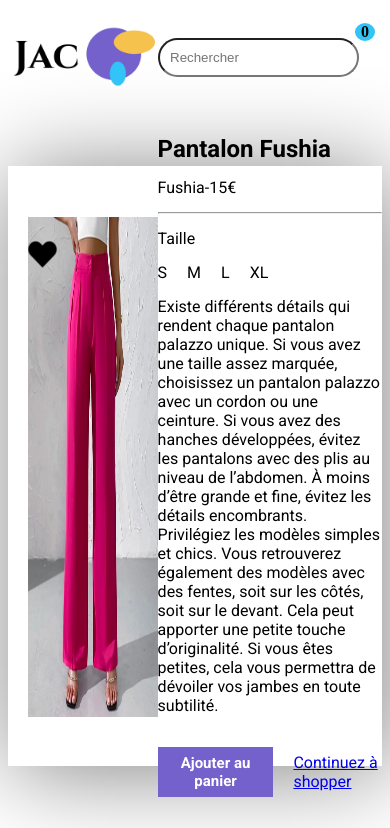
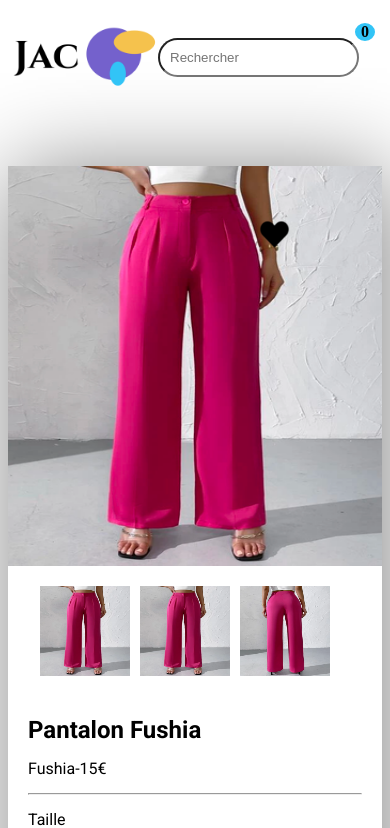
Before and after one commit to AssaNiang/ProjetFinalJAC, an Angular app: page /product/1 in a window 390 px wide. Shown: the top 828 px of the page. Built offline with nearby package versions, Linux system fonts and the light colour scheme.

Commit message:
j'ai fait des modification de design sur les produits recements consultués

```diff
--- a/src/app/components/visited-product/visited-product.component.css
+++ b/src/app/components/visited-product/visited-product.component.css
@@ -45,10 +45,11 @@ h3 {
 }
 
 .description {
-    margin-left: 10px;
+    margin: 10px;
     display: flex;
     gap: 10px;
     flex-direction: column;
+    align-items: center;
     position: relative;
 
 }
--- a/src/app/components/visited-product/visited-product.component.html
+++ b/src/app/components/visited-product/visited-product.component.html
@@ -8,7 +8,7 @@
                 <div class="description">
                     <h3>{{historyProduct.title}}</h3>
                     <p>{{historyProduct.price}}</p>
-                    <button routerLink="/product/{{historyProduct.id}}">Découvrir le produit</button>
+                    <!-- <button routerLink="/product/{{historyProduct.id}}">Découvrir le produit</button> -->
                 </div>
             </article>
 
--- a/src/app/pages/product-details/product-details.component.css
+++ b/src/app/pages/product-details/product-details.component.css
@@ -27,6 +27,7 @@ section{
 
 }
 .containerGlobal{
+    /* width: min(1500px, 100%); */
     display:flex;
     gap:20px;
 }
@@ -70,10 +71,10 @@ section>div{
     display:flex;
 }
 .imgMiniature{
-margin-right: 20px;
-display:flex;
-flex-direction: column;
-gap:10px;
+    margin-right: 20px;
+    display:flex;
+    flex-direction: column;
+    gap:10px;
 }
 .containerImages{
     display:flex;
@@ -88,3 +89,87 @@ button{
     font-size: 15px;
 
 }
+/* je veux entre 1150px et 1380px les minatures soient en bas de l'image principale*/
+@media (min-width:1150px) and (max-width:1380px)  {
+    .containerImages{
+        flex-direction: column-reverse;
+        justify-content: center;
+        margin-top:0px;
+    }
+    .imgMiniature{
+        flex-direction: row;
+        justify-content: center;
+    }
+    img{
+        width:450px;
+        height:400px;
+    }
+    .wishlist{
+        top:51px;
+        right:90px;
+    }
+}
+/* je veux de 681px à 1149px le boc description se retrouve en dessous de l'image et des ses miniature */
+@media (min-width:682px) and (max-width:1149px) {
+    .containerImages{
+        flex-direction: column-reverse;
+        justify-content: center;
+        align-items: center;
+        margin-top:30px;
+        width: 100%;
+    }
+    .imgMiniature{
+        flex-direction: row;
+        justify-content: center;
+    }
+    img{
+        width:450px;
+        height:400px;
+    }
+    .wishlist{
+        top:51px;
+        right:90px;
+    }
+    section{
+        height:105vh;
+    }
+    .containerGlobal{
+        flex-direction: column;
+    }
+  .description{
+    padding: 20px 20px;
+    width:100%;
+  }
+}
+@media (max-width:681px){
+    section{
+        height:120vh;
+    }
+    .containerImages{
+        flex-direction: column-reverse;
+        justify-content: center;
+        align-items: center;
+        margin-top:0px;
+        width: 100%;
+    }
+    .imgMiniature{
+        flex-direction: row;
+        justify-content: center;
+    }
+    img{
+        width:450px;
+        height:400px;
+    }
+    .wishlist{
+        top:51px;
+        right:90px;
+    }
+
+    .containerGlobal{
+        flex-direction: column;
+    }
+  .description{
+    padding: 20px 20px;
+    width:100%;
+  }
+}
```
